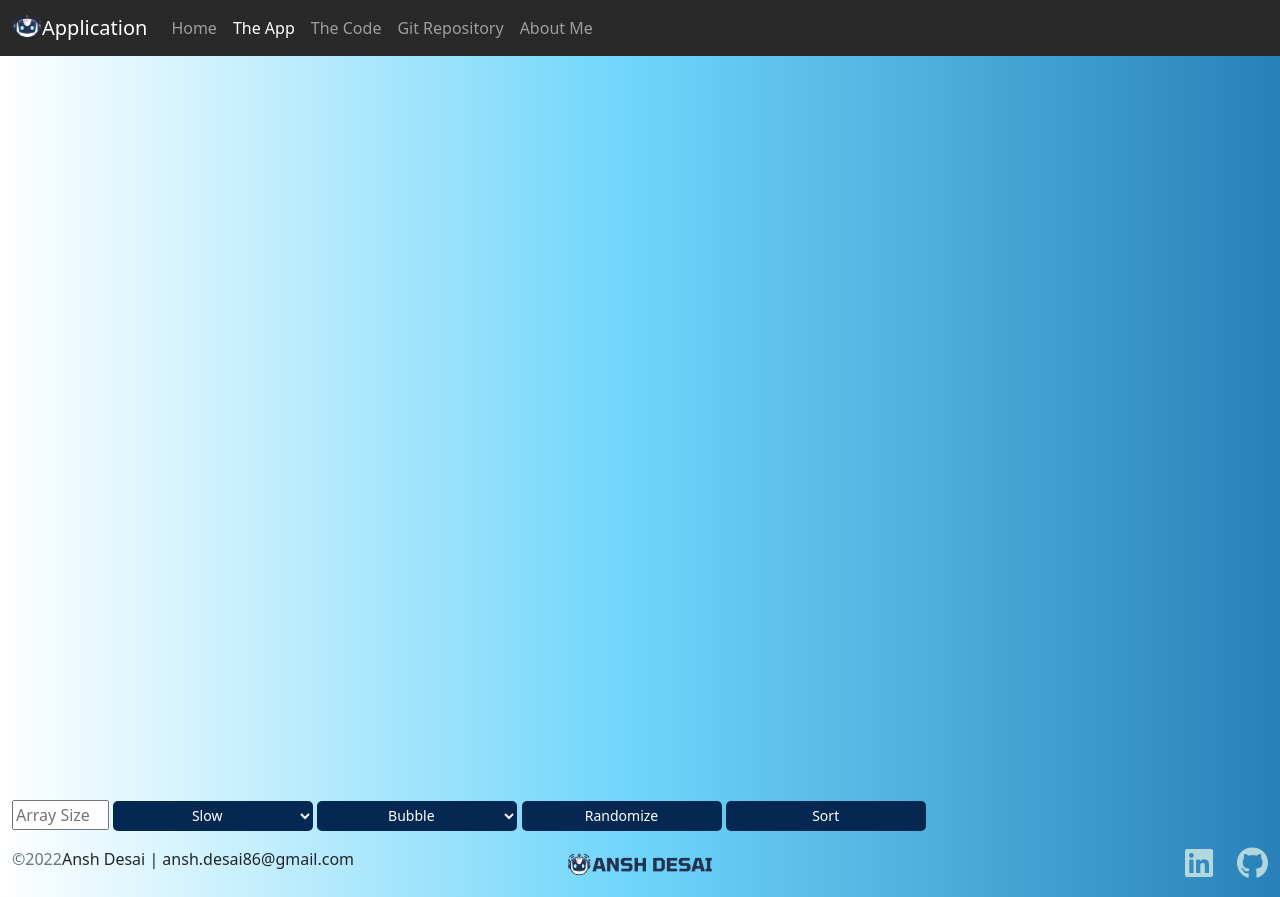
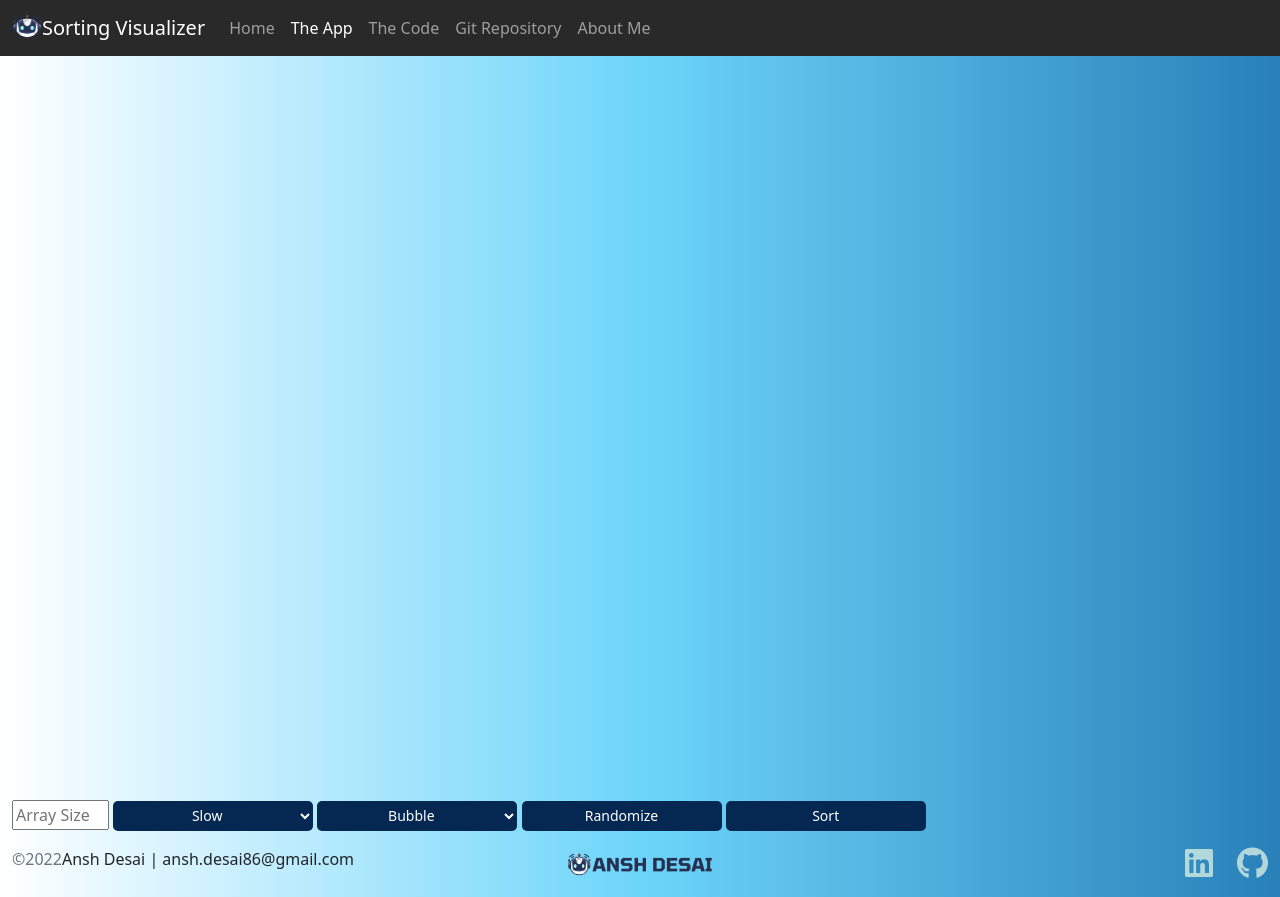
Before and after one commit to AnshD8619/Sorting-Visualizer, a plain HTML site: page app.html in a window 1280 px wide. Drawn offline with nearby package versions, Linux system fonts and the light colour scheme.

Commit message:
Update app.html

```diff
--- a/app.html
+++ b/app.html
@@ -18,7 +18,7 @@
     <!--Navigation Section-->
     <nav class="navbar navbar-expand-md navbar-dark fixed-top">
         <div class="container-fluid">
-            <a class="navbar-brand" href="#"><img src="img/Mark.png" class="d-inline-block align-text-top" width="30" height="24">Application</a>
+            <a class="navbar-brand" href="#"><img src="img/Mark.png" class="d-inline-block align-text-top" width="30" height="24">Sorting Visualizer</a>
             <button class="navbar-toggler" type="button" data-bs-toggle="collapse" data-bs-target="#navbarCollapse"
                 aria-controls="navbarCollapse" aria-expanded="false" aria-label="Toggle navigation">
                 <span class="navbar-toggler-icon"></span>
```
